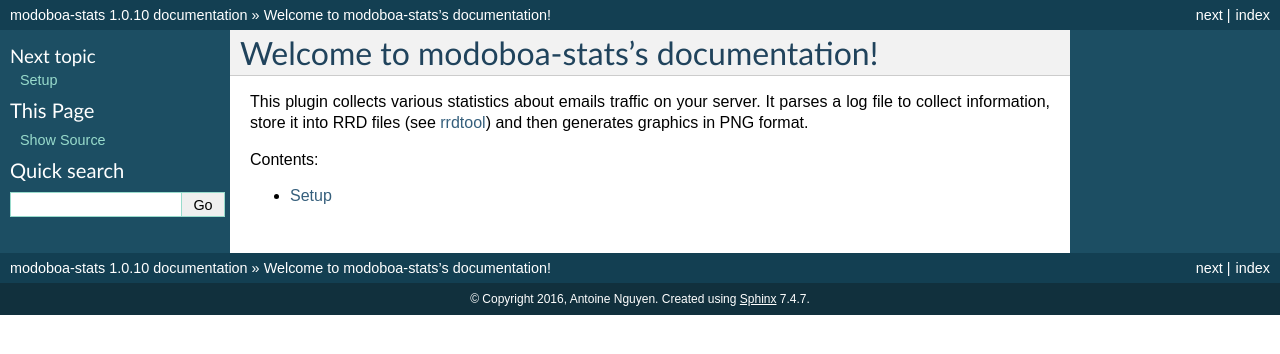
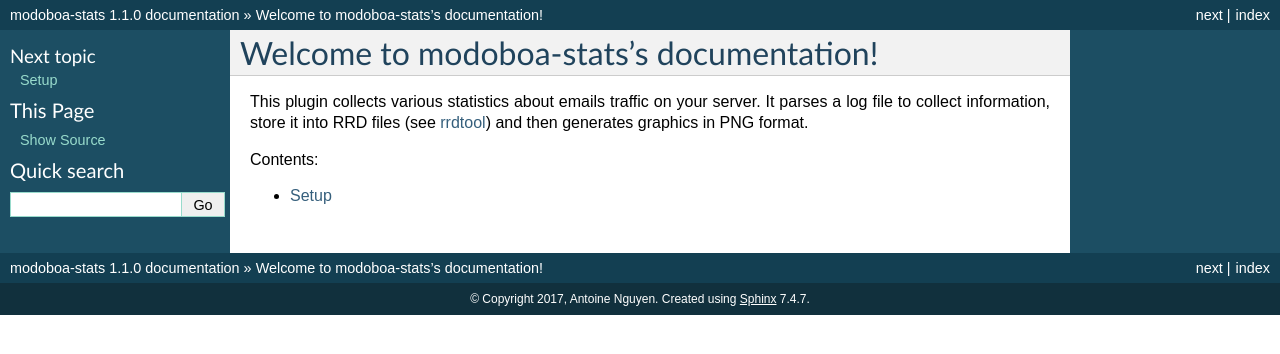
Before and after one commit to modoboa/modoboa-stats, a Sphinx documentation site: the page built from docs/index.rst, in a window 1280 px wide. Shown: the top 354 px of the page. Built offline with Sphinx 7.4.7, drawn with Linux system fonts in a browser that asks for light colours.

Commit message:
Updated version to 1.1.0

```diff
--- a/docs/conf.py
+++ b/docs/conf.py
@@ -44,16 +44,16 @@ master_doc = 'index'
 
 # General information about the project.
 project = u'modoboa-stats'
-copyright = u'2016, Antoine Nguyen'
+copyright = u'2017, Antoine Nguyen'
 
 # The version info for the project you're documenting, acts as replacement for
 # |version| and |release|, also used in various other places throughout the
 # built documents.
 #
 # The short X.Y version.
-version = '1.0'
+version = '1.1'
 # The full version, including alpha/beta/rc tags.
-release = '1.0.10'
+release = '1.1.0'
 
 # The language for content autogenerated by Sphinx. Refer to documentation
 # for a list of supported languages.
--- a/modoboa_stats/__init__.py
+++ b/modoboa_stats/__init__.py
@@ -1,3 +1,3 @@
-__version__ = "1.0.10"
+__version__ = "1.1.0"
 
 default_app_config = "modoboa_stats.apps.StatsConfig"
```
